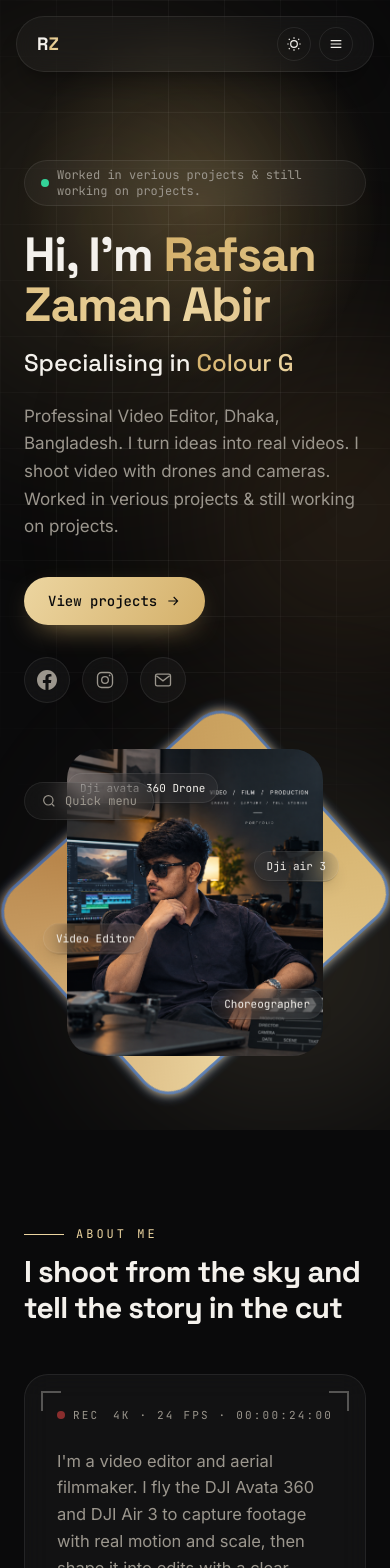
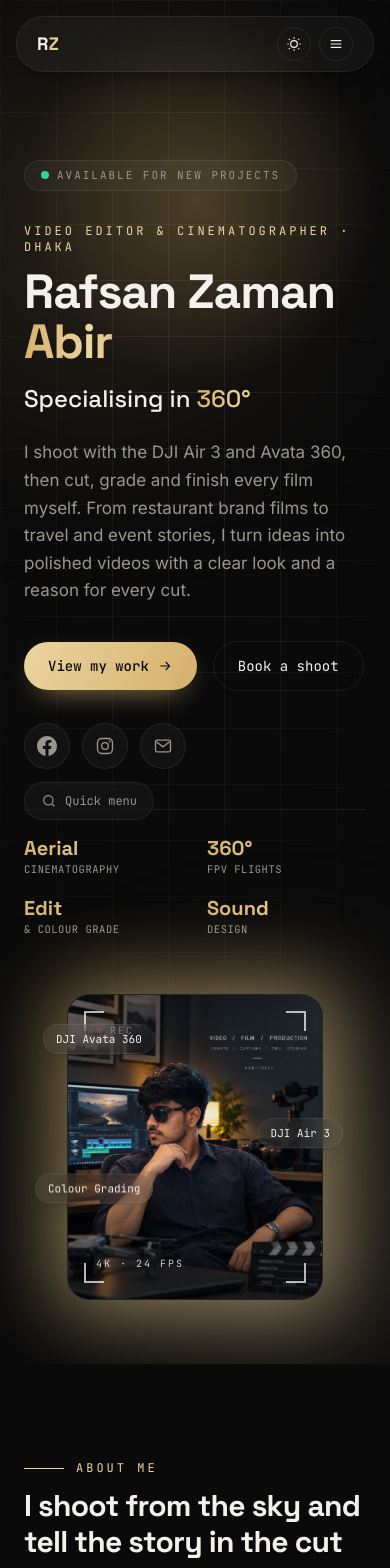
Before and after one commit to kallol-Dey229/Portfolio-Rafsan-Jaman-Abir, a Next.js app: page / in a window 390 px wide. Shown: the top 1568 px of the page. Built offline with nearby package versions, Linux system fonts and the light colour scheme.

Commit message:
restaurant video and hero section updated

```diff
--- a/components/About.tsx
+++ b/components/About.tsx
@@ -3,7 +3,7 @@ import Reveal from "./Reveal";
 import SectionTitle from "./SectionTitle";
 
 const stats = [
-  { value: 50, suffix: "+", label: "Videos edited" },
+  { value: 20, suffix: "+", label: "Videos edited" },
   { value: 4, suffix: "K", label: "Delivery resolution" },
   { value: 2, suffix: "", label: "Drones in the kit" },
   { value: 2, suffix: "+", label: "Years behind the lens", },
--- a/components/Hero.tsx
+++ b/components/Hero.tsx
@@ -3,10 +3,22 @@ import { ArrowRightIcon, FacebookIcon, InstagramIcon, MailIcon } from "./Icons";
 import Typewriter from "./Typewriter";
 
 const badges = [
-  { t: "Dji avata 360 Drone", cls: "left-0 top-6", d: "0s" },
-  { t: "Dji air 3", cls: "-right-4 top-24", d: "0.8s" },
-  { t: "Video Editor", cls: "-left-6 bottom-28", d: "1.4s" },
-  { t: "Choreographer", cls: "right-0 bottom-10", d: "0.4s" },
+  { t: "DJI Avata 360", cls: "-left-6 top-10", d: "0s" },
+  { t: "DJI Air 3", cls: "-right-5 top-32", d: "0.8s" },
+  { t: "Colour Grading", cls: "-left-8 bottom-24", d: "1.4s" },
+];
+
+const socials = [
+  { h: "https://www.facebook.com/share/1NESxLrUj2/?mibextid=wwXIfr", I: FacebookIcon, l: "Facebook" },
+  { h: "https://www.instagram.com/rafsan_zaman_abir", I: InstagramIcon, l: "Instagram" },
+  { h: "mailto:rafsan.zaman.pro@gmail.com", I: MailIcon, l: "Email" },
+];
+
+const highlights = [
+  { k: "Aerial", v: "Cinematography" },
+  { k: "360°", v: "FPV Flights" },
+  { k: "Edit", v: "& Colour Grade" },
+  { k: "Sound", v: "Design" },
 ];
 
 export default function Hero() {
@@ -15,68 +27,126 @@ export default function Hero() {
       <div className="grid-bg absolute inset-0" />
       <div className="blob -left-24 top-10 h-96 w-96" style={{ background: "var(--a)" }} />
       <div className="blob -right-24 bottom-0 h-96 w-96" style={{ background: "var(--b)", animationDelay: "-5s" }} />
-      <div className="blob left-1/2 top-1/3 h-72 w-72" style={{ background: "var(--c)", animationDelay: "-9s", opacity: 0.2 }} />
 
       <div className="relative z-10 mx-auto grid w-full max-w-6xl items-center gap-14 px-6 py-16 md:grid-cols-[1.25fr_1fr]">
+        {/* ---------- Left: text ---------- */}
         <div>
-          <p className="glass ff-mono inline-flex items-center gap-2 rounded-full px-4 py-1.5 text-xs c-muted">
+          <p className="glass ff-mono c-muted inline-flex items-center gap-2 rounded-full px-4 py-1.5 text-[11px] uppercase tracking-[0.18em]">
             <span className="relative flex h-2 w-2">
               <span className="absolute inline-flex h-full w-full animate-ping rounded-full opacity-70" style={{ background: "#34d399" }} />
               <span className="relative inline-flex h-2 w-2 rounded-full" style={{ background: "#34d399" }} />
             </span>
-            Worked in verious projects &amp; still working on projects.
+            Available for new projects
           </p>
 
-          <h1 className="ff-head mt-6 text-5xl font-bold leading-[1.05] tracking-tight sm:text-6xl lg:text-7xl">
-            Hi, I&apos;m <span className="grad-text">Rafsan Zaman Abir</span>
+          <p className="ff-mono mt-8 text-xs uppercase tracking-[0.25em]" style={{ color: "var(--b)" }}>
+            Video Editor &amp; Cinematographer · Dhaka
+          </p>
+
+          <h1 className="ff-head mt-3 text-5xl font-bold leading-[1.05] tracking-tight sm:text-6xl lg:text-7xl">
+            Rafsan Zaman <span className="grad-text">Abir</span>
           </h1>
+
           <p className="ff-head mt-4 text-2xl font-medium sm:text-3xl">
             Specialising in{" "}
             <Typewriter
               words={[
                 "Cinematic Aerials",
+                "Restaurant Films",
+                "360° FPV",
+                "Colour Grading",
                 "Video Editing",
-                "Colour Grading",
-                "Restaurant Films",
-                "Choreography",
               ]}
             />
           </p>
+
           <p className="c-muted mt-6 max-w-xl text-[17px] leading-relaxed">
-            Professinal Video Editor, Dhaka, Bangladesh. I turn ideas into real videos. I shoot video with drones and cameras. Worked in verious projects & still working on projects.
+            I shoot with the DJI Air 3 and Avata 360, then cut, grade and finish every film myself.
+            From restaurant brand films to travel and event stories, I turn ideas into polished
+            videos with a clear look and a reason for every cut.
           </p>
 
           <div className="mt-9 flex flex-wrap items-center gap-4">
-            <a href="#restaurants" className="btn-grad group ff-mono inline-flex items-center gap-2 rounded-full px-6 py-3.5 text-sm font-medium">
-              View projects <ArrowRightIcon className="h-4 w-4 transition-transform group-hover:translate-x-1" />
+            <a
+              href="#restaurants"
+              className="btn-grad group ff-mono inline-flex items-center gap-2 rounded-full px-6 py-3.5 text-sm font-medium"
+            >
+              View my work{" "}
+              <ArrowRightIcon className="h-4 w-4 transition-transform group-hover:translate-x-1" />
             </a>
-
-            {/* <a href="/resume.pdf" className="btn-ghost c-text ff-mono inline-flex items-center gap-2 rounded-full px-6 py-3.5 text-sm">
-              Download resume
-            </a> */}
+            <a
+              href="#contact"
+              className="btn-ghost c-text ff-mono inline-flex items-center gap-2 rounded-full px-6 py-3.5 text-sm"
+            >
+              Book a shoot
+            </a>
           </div>
 
-          <div className="mt-8 flex gap-3">
-            {[
-              { h: "https://www.facebook.com/share/1NESxLrUj2/?mibextid=wwXIfr", I: FacebookIcon, l: "Facebook" },
-              { h: "https://www.instagram.com/rafsan_zaman_abir?cplk=M2kzMmxhNTB3d2Fu&utm_source=qr", I: InstagramIcon, l: "Instagram" },
-              { h: "mailto:rafsan.zaman.pro@gmail.com", I: MailIcon, l: "Email" },
-            ].map(({ h, I, l }) => (
-              <a key={l} href={h} target="_blank" rel="noreferrer" aria-label={l} className="glass c-muted rounded-full p-3 transition-all hover:-translate-y-1 hover:text-[var(--b)]">
+          <div className="mt-8 flex items-center gap-3">
+            {socials.map(({ h, I, l }) => (
+              <a
+                key={l}
+                href={h}
+                target="_blank"
+                rel="noreferrer"
+                aria-label={l}
+                className="glass c-muted rounded-full p-3 transition-all hover:-translate-y-1 hover:text-[var(--b)]"
+              >
                 <I className="h-5 w-5" />
               </a>
             ))}
           </div>
+
+          <div
+            className="mt-10 grid max-w-xl grid-cols-2 gap-x-6 gap-y-4 border-t pt-6 sm:grid-cols-4"
+            style={{ borderColor: "var(--border)" }}
+          >
+            {highlights.map((h) => (
+              <div key={h.k}>
+                <p className="ff-head grad-text text-xl font-bold">{h.k}</p>
+                <p className="ff-mono c-muted text-[10.5px] uppercase tracking-wider">{h.v}</p>
+              </div>
+            ))}
+          </div>
         </div>
 
+        {/* ---------- Right: portrait in a viewfinder ---------- */}
         <div className="relative mx-auto w-64 sm:w-72">
-          <div className="float relative">
-            <div className="ring absolute -inset-1.5 rounded-[2rem] opacity-80 blur-sm" />
-            <div className="ring absolute -inset-[3px] rounded-[2rem]" />
-            <div className="relative overflow-hidden rounded-[1.9rem]" style={{ background: "var(--bg2)" }}>
-              <Image src="/images/abir_img.PNG" alt="Portrait of Rafsan Zaman Abir" width={900} height={1200} priority className="h-full w-full object-cover" />
+          <div className="relative">
+            <div
+              className="absolute -inset-3 rounded-[1.6rem] opacity-60 blur-2xl"
+              style={{ background: "linear-gradient(135deg,var(--a),var(--b))" }}
+            />
+            <div
+              className="relative overflow-hidden rounded-[1.4rem] border"
+              style={{ background: "var(--bg2)", borderColor: "var(--border)" }}
+            >
+              <Image
+                src="/images/abir_img.PNG"
+                alt="Portrait of Rafsan Zaman Abir"
+                width={900}
+                height={1200}
+                priority
+                className="h-full w-full object-cover"
+              />
+              <div className="absolute inset-0 bg-gradient-to-t from-black/55 via-transparent to-black/20" />
+
+              {/* viewfinder overlay */}
+              <span className="absolute left-4 top-4 h-5 w-5 border-l-2 border-t-2 border-white/70" />
+              <span className="absolute right-4 top-4 h-5 w-5 border-r-2 border-t-2 border-white/70" />
+              <span className="absolute bottom-4 left-4 h-5 w-5 border-b-2 border-l-2 border-white/70" />
+              <span className="absolute bottom-4 right-4 h-5 w-5 border-b-2 border-r-2 border-white/70" />
+
+              <span className="ff-mono absolute left-7 top-7 flex items-center gap-2 text-[10px] uppercase tracking-[0.2em] text-white/90">
+                <span className="h-1.5 w-1.5 animate-pulse rounded-full bg-red-500" />
+                REC
+              </span>
+              <span className="ff-mono absolute bottom-7 left-7 text-[10px] uppercase tracking-[0.2em] text-white/80">
+                4K · 24 FPS
+              </span>
             </div>
           </div>
+
           {badges.map((b) => (
             <span
               key={b.t}
--- a/components/RestaurantWork.tsx
+++ b/components/RestaurantWork.tsx
@@ -2,106 +2,43 @@
 
 import { useState } from "react";
 import MuxPlayer from "@mux/mux-player-react";
-import { restaurantVideos, services, type RestaurantVideo } from "@/data/restaurantWork";
+import { restaurantVideos, services } from "@/data/restaurantWork";
 import Reveal from "./Reveal";
 import SectionTitle from "./SectionTitle";
 
-function VideoCard({ v }: { v: RestaurantVideo }) {
-  const [playing, setPlaying] = useState(false);
-  const poster = `https://image.mux.com/${v.playbackId}/thumbnail.jpg?time=2&width=960`;
+const poster = (id: string, w = 1280) =>
+  `https://image.mux.com/${id}/thumbnail.jpg?time=2&width=${w}`;
 
-  return (
-    <div className="glass spot group overflow-hidden rounded-3xl p-3">
-      <div
-        className="relative w-full overflow-hidden rounded-2xl bg-black"
-        style={{ aspectRatio: v.ratio }}
-      >
-        {playing ? (
-          <MuxPlayer
-            playbackId={v.playbackId}
-            streamType="on-demand"
-            autoPlay
-            accentColor="#ff4d4d"
-            metadata={{ video_title: `${v.client} – ${v.title}` }}
-            className="h-full w-full"
-            style={{ aspectRatio: v.ratio }}
-          />
-        ) : (
-          <button
-            type="button"
-            onClick={() => setPlaying(true)}
-            aria-label={`Play ${v.title}`}
-            className="absolute inset-0 h-full w-full"
-          >
-            {/* eslint-disable-next-line @next/next/no-img-element */}
-            <img
-              src={poster}
-              alt={v.title}
-              loading="lazy"
-              className="h-full w-full object-cover transition-transform duration-700 group-hover:scale-105"
-            />
-            <span className="absolute inset-0 bg-gradient-to-t from-black/70 via-black/10 to-transparent" />
-
-            {/* viewfinder corners */}
-            <span className="absolute left-3 top-3 h-4 w-4 border-l-2 border-t-2 border-white/60" />
-            <span className="absolute right-3 top-3 h-4 w-4 border-r-2 border-t-2 border-white/60" />
-            <span className="absolute bottom-3 left-3 h-4 w-4 border-b-2 border-l-2 border-white/60" />
-            <span className="absolute bottom-3 right-3 h-4 w-4 border-b-2 border-r-2 border-white/60" />
-
-            <span className="ff-mono absolute left-5 top-5 flex items-center gap-2 text-[10px] uppercase tracking-[0.2em] text-white/80">
-              <span className="h-1.5 w-1.5 animate-pulse rounded-full bg-red-500" />
-              {v.ratio === "9/16" ? "Reel" : "Film"}
-            </span>
-
-            <span className="absolute left-1/2 top-1/2 grid h-16 w-16 -translate-x-1/2 -translate-y-1/2 place-items-center rounded-full border border-white/40 bg-white/10 backdrop-blur-md transition-transform duration-300 group-hover:scale-110">
-              <svg viewBox="0 0 24 24" className="ml-0.5 h-6 w-6 fill-white">
-                <path d="M8 5v14l11-7z" />
-              </svg>
-            </span>
-          </button>
-        )}
-      </div>
-
-      <div className="px-3 pb-3 pt-4">
-        <div className="flex items-center justify-between gap-3">
-          <span
-            className="ff-mono text-[11px] uppercase tracking-[0.2em]"
-            style={{ color: "var(--b)" }}
-          >
-            {v.category}
-          </span>
-          {v.year && <span className="ff-mono c-muted text-[11px]">{v.year}</span>}
-        </div>
-        <h3 className="ff-head mt-2 text-lg font-semibold">{v.title}</h3>
-        <p className="c-muted text-sm">{v.client}</p>
-
-        {v.tags && (
-          <div className="mt-3 flex flex-wrap gap-2">
-            {v.tags.map((t) => (
-              <span
-                key={t}
-                className="ff-mono rounded-full border px-2.5 py-0.5 text-[11px]"
-                style={{ borderColor: "var(--border)" }}
-              >
-                {t}
-              </span>
-            ))}
-          </div>
-        )}
-      </div>
-    </div>
-  );
-}
+const pad = (n: number) => String(n).padStart(2, "0");
 
 export default function RestaurantWork() {
+  const videos = restaurantVideos.filter((v) => !v.playbackId.startsWith("REPLACE"));
+  const [active, setActive] = useState(0);
+  const [playing, setPlaying] = useState(false);
+
+  if (videos.length === 0) return null;
+  const current = videos[active] ?? videos[0];
+
+  const select = (i: number) => {
+    setActive(i);
+    setPlaying(false);
+  };
+
   return (
     <section id="restaurants" className="relative py-24" style={{ background: "var(--bg2)" }}>
       <div className="mx-auto max-w-6xl px-6">
+        <div className="flex flex-wrap items-end justify-between gap-6">
+          <div>
             <SectionTitle eyebrow="Restaurant work" title="Food, space and atmosphere, on film" />
             <p className="c-muted mt-4 max-w-2xl text-[16.5px] leading-relaxed">
-          Aerial exteriors, 360° walkthroughs and close-up food cinematography, edited into films
-          and reels that make people hungry before they walk in.
+              Aerial exteriors, 360° walkthroughs and cinematic ambience, edited into films that make
+              people want to walk in.
             </p>
+          </div>
+          <div className="ff-mono c-muted text-[11px] uppercase tracking-[0.2em]">
+            {pad(videos.length)} films · 4K
+          </div>
+        </div>
       </div>
 
       {/* services marquee */}
@@ -118,17 +55,156 @@ export default function RestaurantWork() {
         </div>
       </div>
 
-      {/* videos */}
-      <div className="mx-auto mt-14 grid max-w-6xl items-start gap-5 px-6 sm:grid-cols-2 lg:grid-cols-3">
-        {restaurantVideos.map((v, i) => (
-          <Reveal
+      <div className="mx-auto mt-14 grid max-w-6xl gap-6 px-6 lg:grid-cols-[1.9fr_1fr]">
+        {/* Main screen */}
+        <Reveal>
+          <div className="glass overflow-hidden rounded-3xl p-3">
+            <div className="relative aspect-video w-full overflow-hidden rounded-2xl bg-black">
+              {playing ? (
+                <MuxPlayer
+                  key={current.playbackId}
+                  playbackId={current.playbackId}
+                  streamType="on-demand"
+                  autoPlay
+                  accentColor="#8b5cf6"
+                  metadata={{ video_title: `${current.client} - ${current.title}` }}
+                  className="h-full w-full"
+                  style={{ aspectRatio: "16/9" }}
+                />
+              ) : (
+                <button
+                  type="button"
+                  onClick={() => setPlaying(true)}
+                  aria-label={`Play ${current.client}`}
+                  className="group absolute inset-0 h-full w-full text-left"
+                >
+                  {/* eslint-disable-next-line @next/next/no-img-element */}
+                  <img
+                    key={current.playbackId}
+                    src={poster(current.playbackId)}
+                    alt={`${current.client} film`}
+                    className="h-full w-full object-cover transition-transform duration-700 group-hover:scale-105"
+                  />
+                  <span className="absolute inset-0 bg-gradient-to-t from-black/85 via-black/15 to-black/30" />
+
+                  {/* viewfinder corners */}
+                  <span className="absolute left-4 top-4 h-5 w-5 border-l-2 border-t-2 border-white/60" />
+                  <span className="absolute right-4 top-4 h-5 w-5 border-r-2 border-t-2 border-white/60" />
+                  <span className="absolute bottom-4 left-4 h-5 w-5 border-b-2 border-l-2 border-white/60" />
+                  <span className="absolute bottom-4 right-4 h-5 w-5 border-b-2 border-r-2 border-white/60" />
+
+                  <span className="ff-mono absolute left-8 top-7 flex items-center gap-2 text-[10.5px] uppercase tracking-[0.2em] text-white/85">
+                    <span className="h-1.5 w-1.5 animate-pulse rounded-full bg-red-500" />
+                    Now showing
+                  </span>
+                  <span className="ff-mono absolute right-8 top-7 text-[10.5px] uppercase tracking-[0.2em] text-white/70">
+                    {pad(active + 1)} / {pad(videos.length)}
+                  </span>
+
+                  <span className="absolute left-1/2 top-1/2 grid h-20 w-20 -translate-x-1/2 -translate-y-1/2 place-items-center rounded-full border border-white/40 bg-white/10 backdrop-blur-md transition-transform duration-300 group-hover:scale-110">
+                    <svg viewBox="0 0 24 24" className="ml-1 h-8 w-8 fill-white">
+                      <path d="M8 5v14l11-7z" />
+                    </svg>
+                  </span>
+
+                  <span className="absolute bottom-7 left-8 right-8 text-white">
+                    <span className="ff-mono block text-[10.5px] uppercase tracking-[0.2em] text-white/70">
+                      {current.category}
+                    </span>
+                    <span className="ff-head mt-1 block text-2xl font-bold sm:text-4xl">
+                      {current.client}
+                    </span>
+                  </span>
+                </button>
+              )}
+            </div>
+
+            <div className="flex flex-wrap items-center justify-between gap-3 px-3 pb-2 pt-4">
+              <div>
+                <h3 className="ff-head text-lg font-semibold">{current.title}</h3>
+                <p className="c-muted text-sm">
+                  {current.client}
+                  {current.year ? ` · ${current.year}` : ""}
+                </p>
+              </div>
+              {current.tags && (
+                <div className="flex flex-wrap gap-2">
+                  {current.tags.map((t) => (
+                    <span
+                      key={t}
+                      className="ff-mono c-muted rounded-full border px-2.5 py-0.5 text-[11px]"
+                      style={{ borderColor: "var(--border)" }}
+                    >
+                      {t}
+                    </span>
+                  ))}
+                </div>
+              )}
+            </div>
+          </div>
+        </Reveal>
+
+        {/* Playlist */}
+        <Reveal delay={120}>
+          <div className="flex h-full flex-col">
+            <p className="ff-mono c-muted mb-3 text-[11px] uppercase tracking-[0.2em]">
+              Select a film
+            </p>
+            <div className="grid gap-3 sm:grid-cols-3 lg:grid-cols-1">
+              {videos.map((v, i) => {
+                const on = i === active;
+                return (
+                  <button
                     key={`${v.playbackId}-${i}`}
-            delay={i * 80}
-            className={v.ratio === "16/9" && i === 0 ? "lg:col-span-2" : ""}
+                    type="button"
+                    onClick={() => select(i)}
+                    aria-label={`Show ${v.client}`}
+                    className="glass spot group flex items-center gap-4 rounded-2xl p-2.5 text-left transition-all"
+                    style={on ? { borderColor: "var(--a)" } : undefined}
                   >
-            <VideoCard v={v} />
+                    <span className="relative aspect-video w-28 shrink-0 overflow-hidden rounded-xl bg-black sm:w-24 lg:w-32">
+                      {/* eslint-disable-next-line @next/next/no-img-element */}
+                      <img
+                        src={poster(v.playbackId, 480)}
+                        alt=""
+                        loading="lazy"
+                        className={`h-full w-full object-cover transition duration-500 group-hover:scale-110 ${
+                          on ? "" : "opacity-70"
+                        }`}
+                      />
+                      {on && (
+                        <span className="absolute inset-0 grid place-items-center bg-black/30">
+                          <span className="h-2 w-2 animate-pulse rounded-full bg-red-500" />
+                        </span>
+                      )}
+                    </span>
+                    <span className="min-w-0">
+                      <span
+                        className="ff-mono block text-[10px] uppercase tracking-[0.2em]"
+                        style={{ color: on ? "var(--b)" : "var(--muted)" }}
+                      >
+                        {pad(i + 1)} · {v.category}
+                      </span>
+                      <span className="ff-head mt-0.5 block truncate text-[15px] font-semibold">
+                        {v.client}
+                      </span>
+                      <span className="c-muted block truncate text-xs">{v.title}</span>
+                    </span>
+                  </button>
+                );
+              })}
+            </div>
+
+            <div className="glass mt-3 hidden flex-1 items-end rounded-2xl p-5 lg:flex">
+              <p className="c-muted text-sm leading-relaxed">
+                Shot with the <span className="c-text">DJI Air 3</span> and{" "}
+                <span className="c-text">DJI Avata 360</span> and{" "}
+                <span className="c-text">Iphone 14 pro max</span>, graded and finished for the screen
+                and for social.
+              </p>
+            </div>
+          </div>
         </Reveal>
-        ))}
       </div>
     </section>
   );
```
Also changed, not shown: data/restaurantWork.ts (+6 -8 lines). Lines whose indentation alone changed are shown as unchanged.
